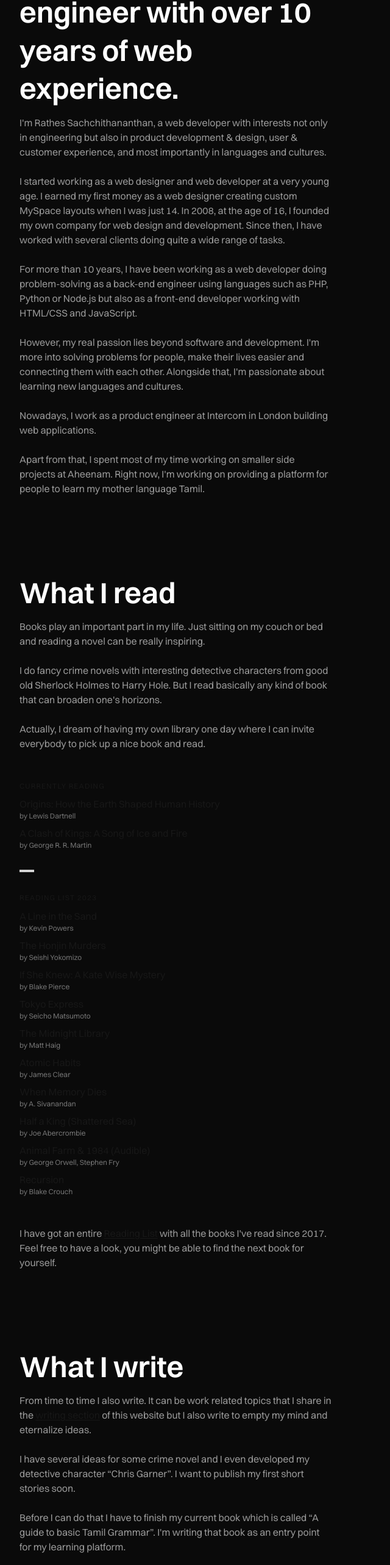
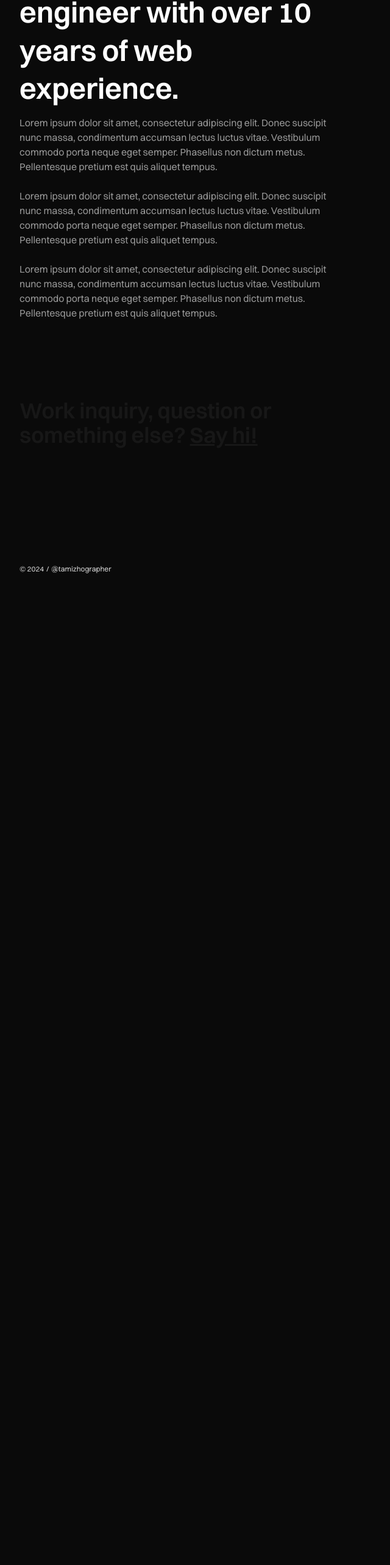
Before and after one commit to rathesDot/rathes.me, a Next.js app: page /about in a window 1280 px wide. Shown: the part 161-2727 px from the top of the page at 61% size, without its empty margins (0-640 px from the left). After the commit the page ends 1134 px from the top, so only its background shows below. Built offline with nearby package versions, Linux system fonts and the light colour scheme.

Commit message:
🤡 Use dummy content

```diff
--- a/src/pages/about.tsx
+++ b/src/pages/about.tsx
@@ -26,117 +26,24 @@ const AboutMe: React.FC<React.PropsWithChildren<NextPage>> = () => (
         I'm a front-end engineer with over 10 years of web experience.
       </Heading1>
       <Paragraph>
-        I'm Rathes Sachchithananthan, a web developer with interests not only in
-        engineering but also in product development & design, user & customer
-        experience, and most importantly in languages and cultures.
+        Lorem ipsum dolor sit amet, consectetur adipiscing elit. Donec suscipit
+        nunc massa, condimentum accumsan lectus luctus vitae. Vestibulum commodo
+        porta neque eget semper. Phasellus non dictum metus. Pellentesque
+        pretium est quis aliquet tempus.
       </Paragraph>
       <Paragraph>
-        I started working as a web designer and web developer at a very young
-        age. I earned my first money as a web designer creating custom MySpace
-        layouts when I was just 14. In 2008, at the age of 16, I founded my own
-        company for web design and development. Since then, I have worked with
-        several clients doing quite a wide range of tasks.
+        Lorem ipsum dolor sit amet, consectetur adipiscing elit. Donec suscipit
+        nunc massa, condimentum accumsan lectus luctus vitae. Vestibulum commodo
+        porta neque eget semper. Phasellus non dictum metus. Pellentesque
+        pretium est quis aliquet tempus.
       </Paragraph>
       <Paragraph>
-        For more than 10 years, I have been working as a web developer doing
-        problem-solving as a back-end engineer using languages such as PHP,
-        Python or Node.js but also as a front-end developer working with
-        HTML/CSS and JavaScript.
-      </Paragraph>
-      <Paragraph>
-        However, my real passion lies beyond software and development. I'm more
-        into solving problems for people, make their lives easier and connecting
-        them with each other. Alongside that, I'm passionate about learning new
-        languages and cultures.
-      </Paragraph>
-      <Paragraph>
-        Nowadays, I work as a product engineer at Intercom in London building
-        web applications.
-      </Paragraph>
-      <Paragraph>
-        Apart from that, I spent most of my time working on smaller side
-        projects at Aheenam. Right now, I'm working on providing a platform for
-        people to learn my mother language Tamil.
+        Lorem ipsum dolor sit amet, consectetur adipiscing elit. Donec suscipit
+        nunc massa, condimentum accumsan lectus luctus vitae. Vestibulum commodo
+        porta neque eget semper. Phasellus non dictum metus. Pellentesque
+        pretium est quis aliquet tempus.
       </Paragraph>
 
-      <div className="mt-32">
-        <Heading2>What I read</Heading2>
-        <Paragraph>
-          Books play an important part in my life. Just sitting on my couch or
-          bed and reading a novel can be really inspiring.
-        </Paragraph>
-        <Paragraph>
-          I do fancy crime novels with interesting detective characters from
-          good old Sherlock Holmes to Harry Hole. But I read basically any kind
-          of book that can broaden one's horizons.
-        </Paragraph>
-        <Paragraph>
-          Actually, I dream of having my own library one day where I can invite
-          everybody to pick up a nice book and read.
-        </Paragraph>
-        <div className="my-12">
-          <List title="Currently reading">
-            {books["Currently reading"].map((book, index) => (
-              <ListItem
-                key={`${book.title.replaceAll(" ", "-")}-${index}`}
-                subtitle={`by ${book.author}`}
-                link={book.url}
-              >
-                {book.title}
-              </ListItem>
-            ))}
-          </List>
-          <Separator />
-          <List title="Reading List 2023">
-            {books["Reading List 2023"].map((book, index) => (
-              <ListItem
-                key={`${book.title.replaceAll(" ", "-")}-${index}`}
-                subtitle={`by ${book.author}`}
-                link={book.url}
-              >
-                {book.title}
-              </ListItem>
-            ))}
-          </List>
-        </div>
-        <Paragraph>
-          I have got an entire{" "}
-          <RouterLink
-            href="/reading-list"
-            className="text-neutral-900 underline underline-offset-2 hover:no-underline dark:text-neutral-50"
-          >
-            Reading List
-          </RouterLink>{" "}
-          with all the books I've read since 2017. Feel free to have a look, you
-          might be able to find the next book for yourself.
-        </Paragraph>
-      </div>
-
-      <div className="mt-32">
-        <Heading2>What I write</Heading2>
-        <Paragraph>
-          From time to time I also write. It can be work related topics that I
-          share in the{" "}
-          <RouterLink
-            href="/writings"
-            className="text-neutral-900 underline underline-offset-2 hover:no-underline dark:text-neutral-50"
-          >
-            writing section
-          </RouterLink>{" "}
-          of this website but I also write to empty my mind and eternalize
-          ideas.
-        </Paragraph>
-        <Paragraph>
-          I have several ideas for some crime novel and I even developed my
-          detective character “Chris Garner”. I want to publish my first short
-          stories soon.
-        </Paragraph>
-        <Paragraph>
-          Before I can do that I have to finish my current book which is called
-          “A guide to basic Tamil Grammar”. I'm writing that book as an entry
-          point for my learning platform.
-        </Paragraph>
-      </div>
       <div className="my-32">
         <SayHi />
       </div>
```
